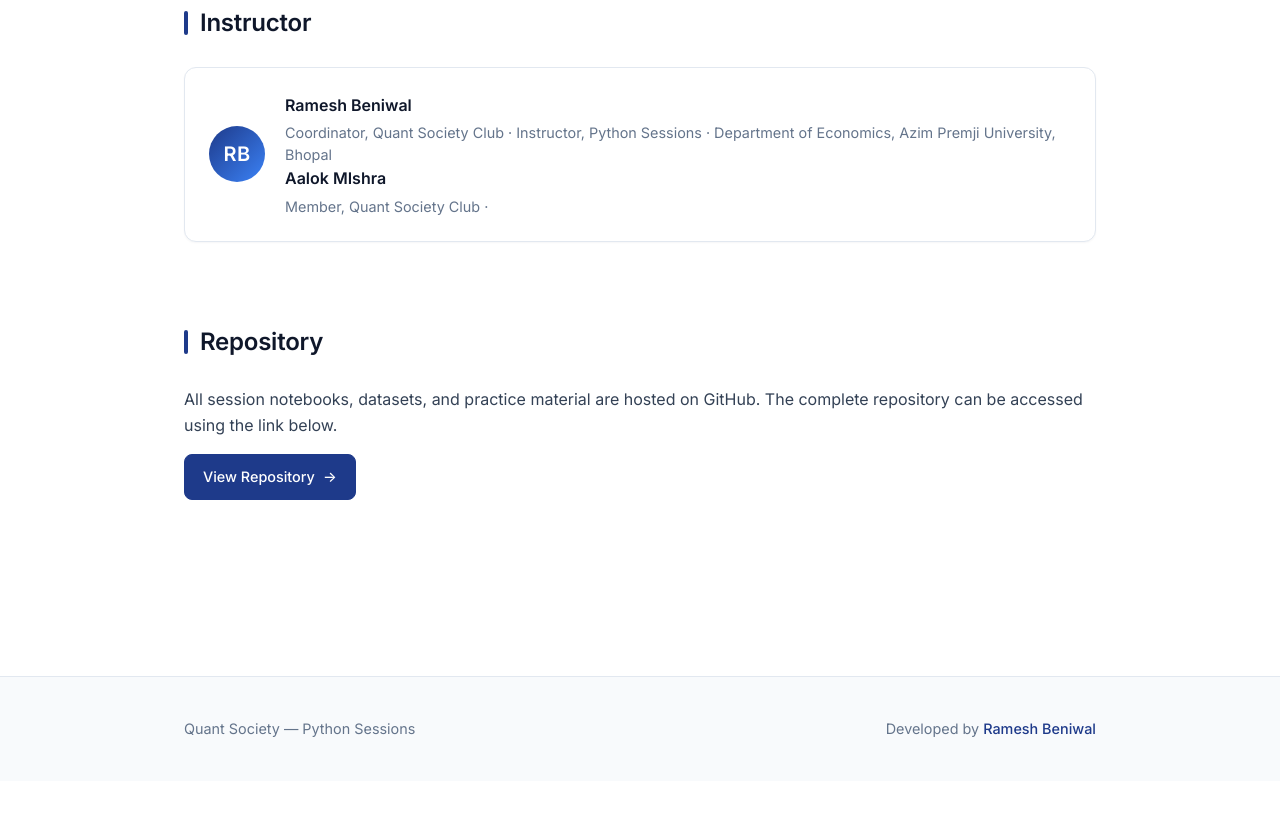
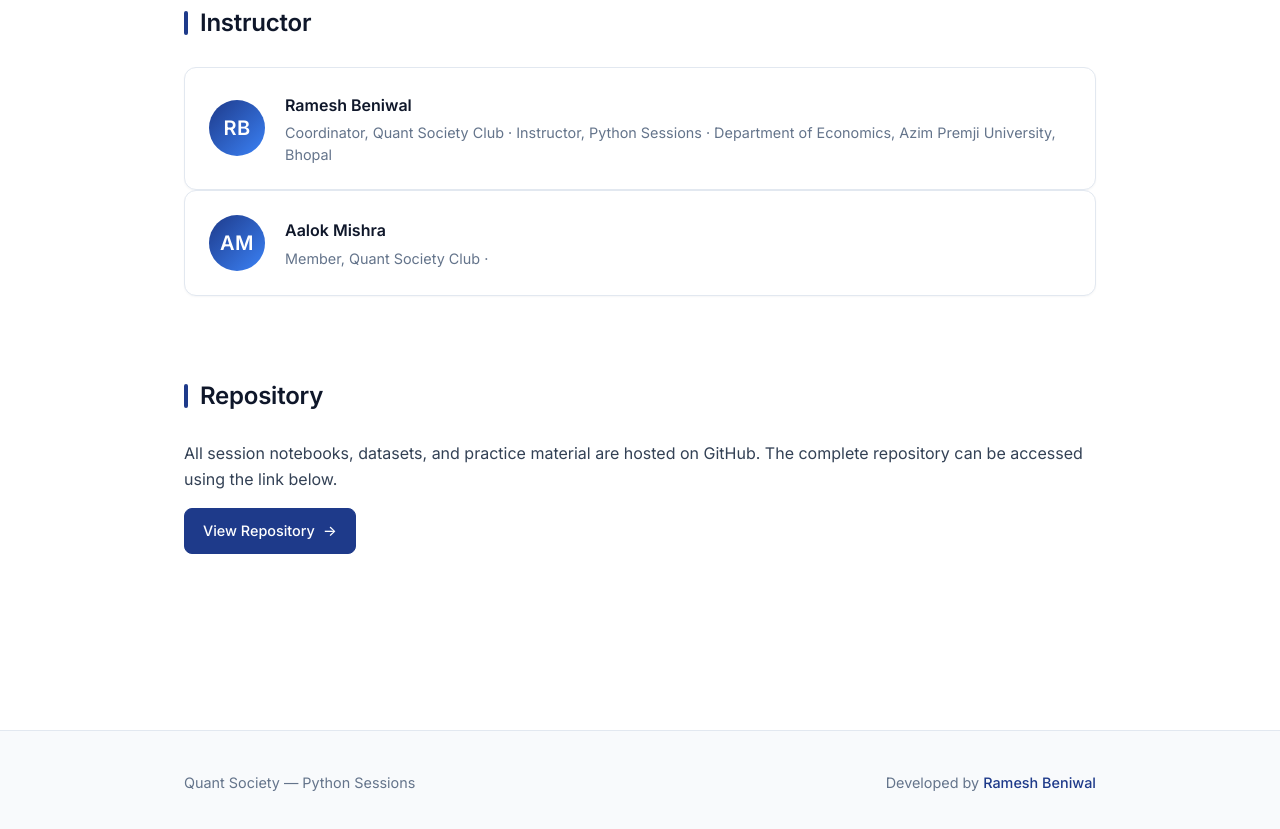
Before and after one commit to R-code11/colab-notebooks-python, a plain HTML site: page index.html in a window 1280 px wide. Shown: the part 1782-2611 px from the top of the page. Before the commit the page ends 2563 px from the top, so only its background shows below. Drawn offline with Linux system fonts and the light colour scheme.

Commit message:
Fix instructor name formatting in index.html

```diff
--- a/index.html
+++ b/index.html
@@ -605,8 +605,12 @@
             Instructor, Python Sessions &middot;
             Department of Economics, Azim Premji University, Bhopal
           </p>
-
-          <h4>Aalok MIshra</h4>
+        </div>
+      </div>
+      <div class="instructor-card">
+        <div class="instructor-avatar">AM</div>
+        <div class="instructor-info">
+          <h4>Aalok Mishra</h4>
           <p>
             Member, Quant Society Club &middot;
           </p>
```
